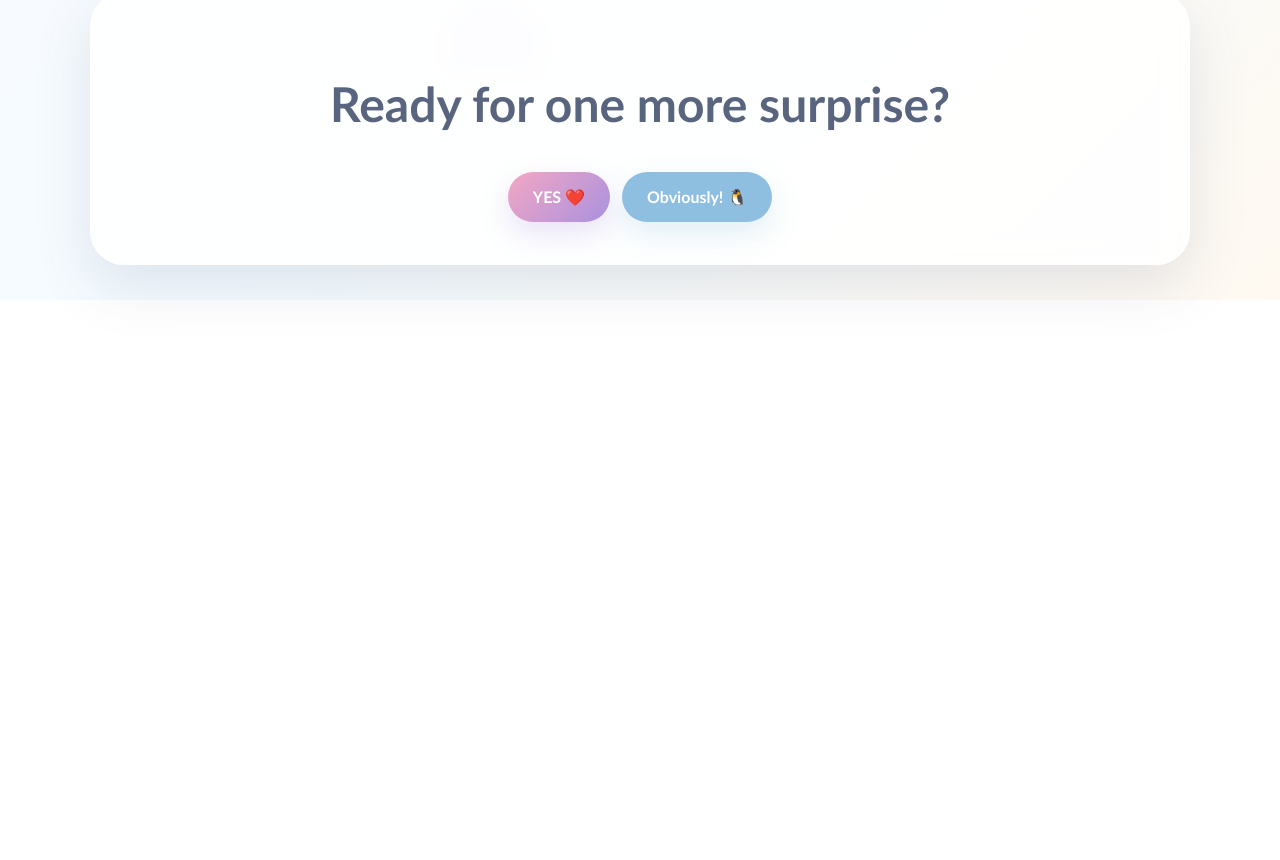
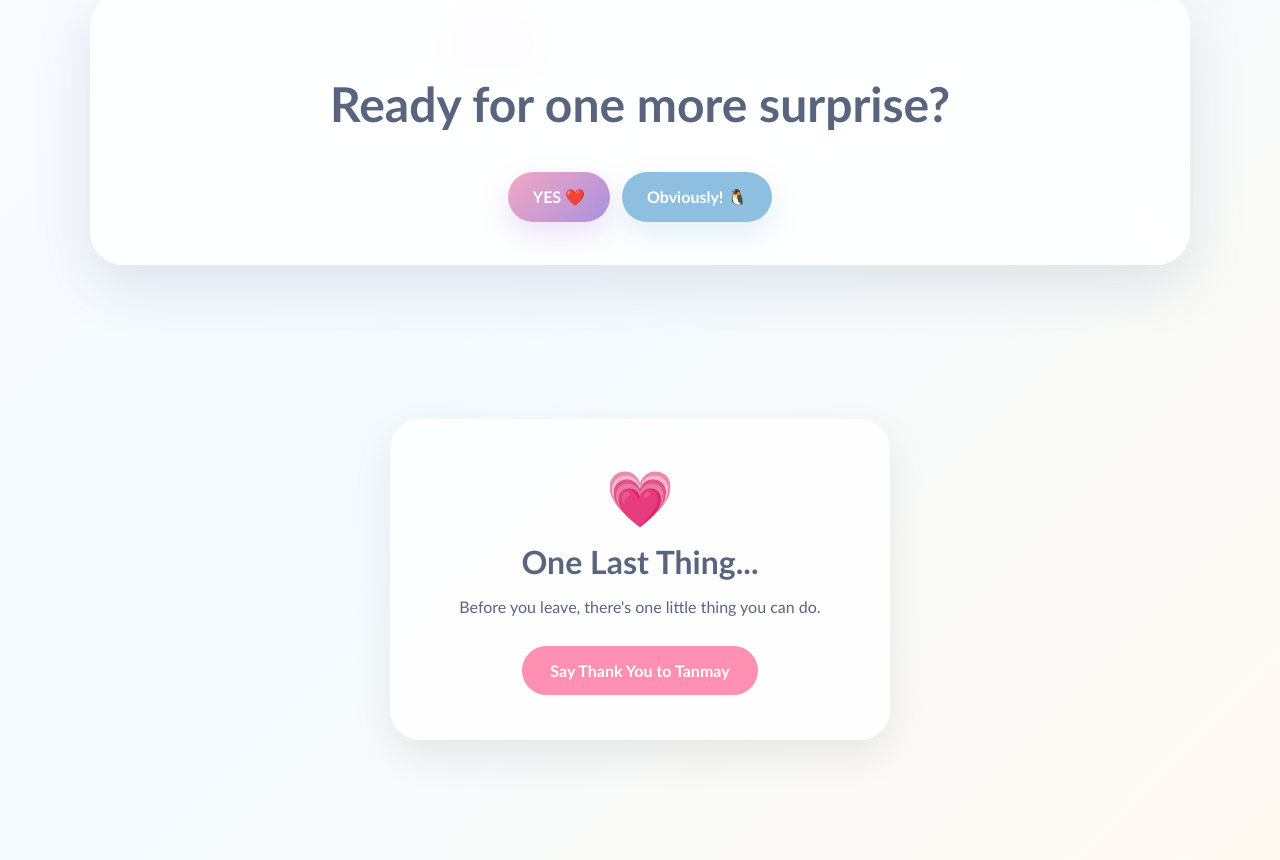
Before and after one commit to tanmayk02/bakchodi, a plain HTML site: page memories.html in a window 1280 px wide. Shown: the part 731-1591 px from the top of the page. Before the commit the page ends 1031 px from the top, so only its background shows below. Drawn offline with Linux system fonts and the light colour scheme.

Commit message:
Describe what I changed

```diff
--- a/memories.html
+++ b/memories.html
@@ -88,7 +88,20 @@
         </div>
 
     </div>
+    <!-- THANK YOU SECTION -->
+    <section class="thank-you-section">
+        <div class="thank-you-card">
+            <div class="thank-you-icon">💗</div>
 
+            <h2>One Last Thing...</h2>
+
+            <p>Before you leave, there's one little thing you can do.</p>
+
+            <a href="tel:+918107561984" class="thank-you-button">
+                Say Thank You to Tanmay
+            </a>
+        </div>
+    </section>
     <script src="script.js"></script>
 
     <script>
--- a/style.css
+++ b/style.css
@@ -1197,3 +1197,51 @@ a {
 
     z-index: 10;
 }
+
+
+.thank-you-section {
+    min-height: 70vh;
+    display: flex;
+    align-items: center;
+    justify-content: center;
+    padding: 50px 20px;
+}
+
+.thank-you-card {
+    width: min(500px, 90vw);
+    padding: 45px 25px;
+    text-align: center;
+    background: rgba(255, 255, 255, 0.85);
+    border-radius: 30px;
+    box-shadow: 0 15px 40px rgba(0, 0, 0, 0.08);
+}
+
+.thank-you-icon {
+    font-size: 55px;
+    margin-bottom: 10px;
+}
+
+.thank-you-card h2 {
+    font-size: 32px;
+    margin: 10px 0;
+}
+
+.thank-you-card p {
+    margin-bottom: 30px;
+    font-size: 16px;
+}
+
+.thank-you-button {
+    display: inline-block;
+    padding: 15px 28px;
+    border-radius: 50px;
+    background: #ff8fb3;
+    color: white;
+    text-decoration: none;
+    font-weight: 700;
+    transition: transform 0.2s ease;
+}
+
+.thank-you-button:hover {
+    transform: scale(1.05);
+}
```
